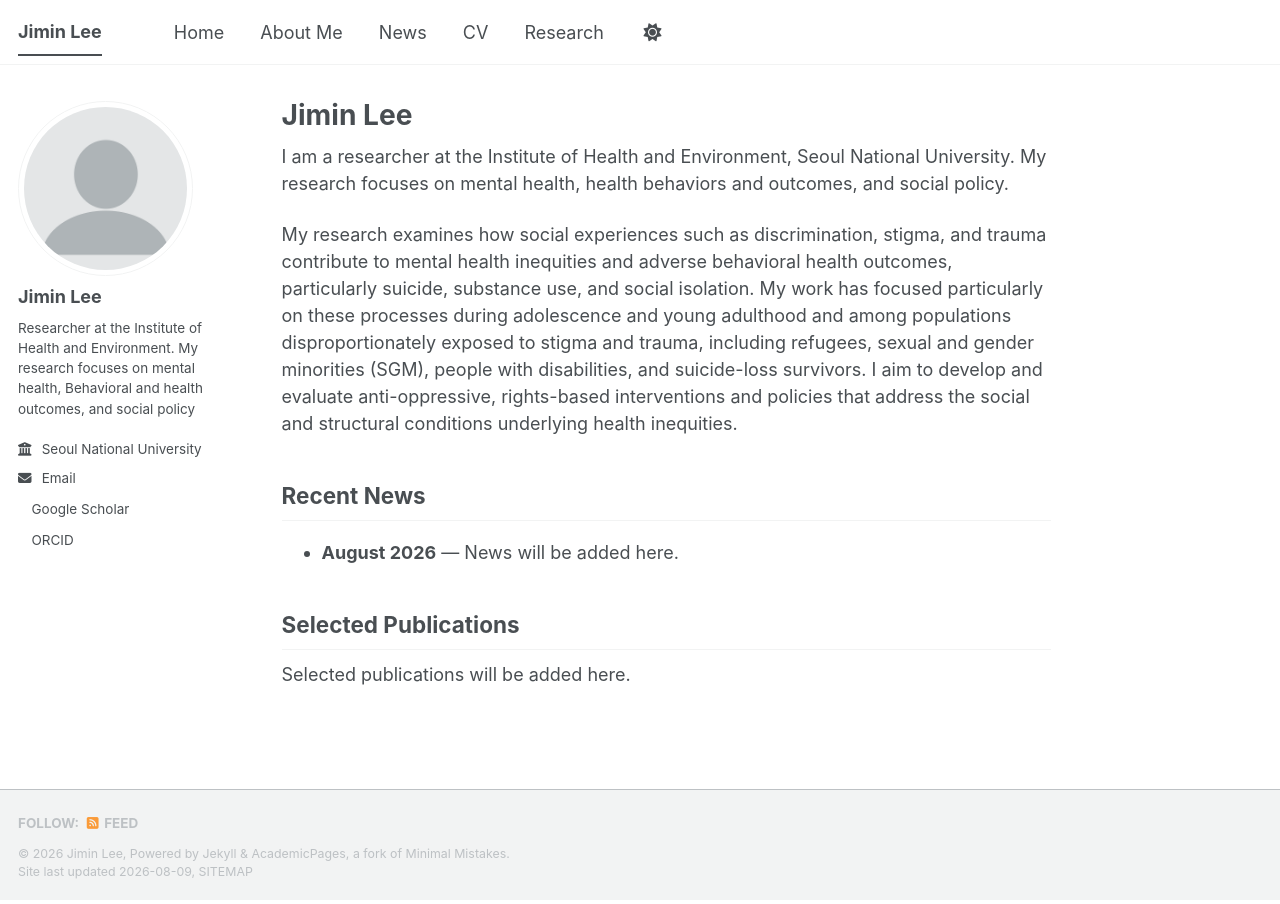
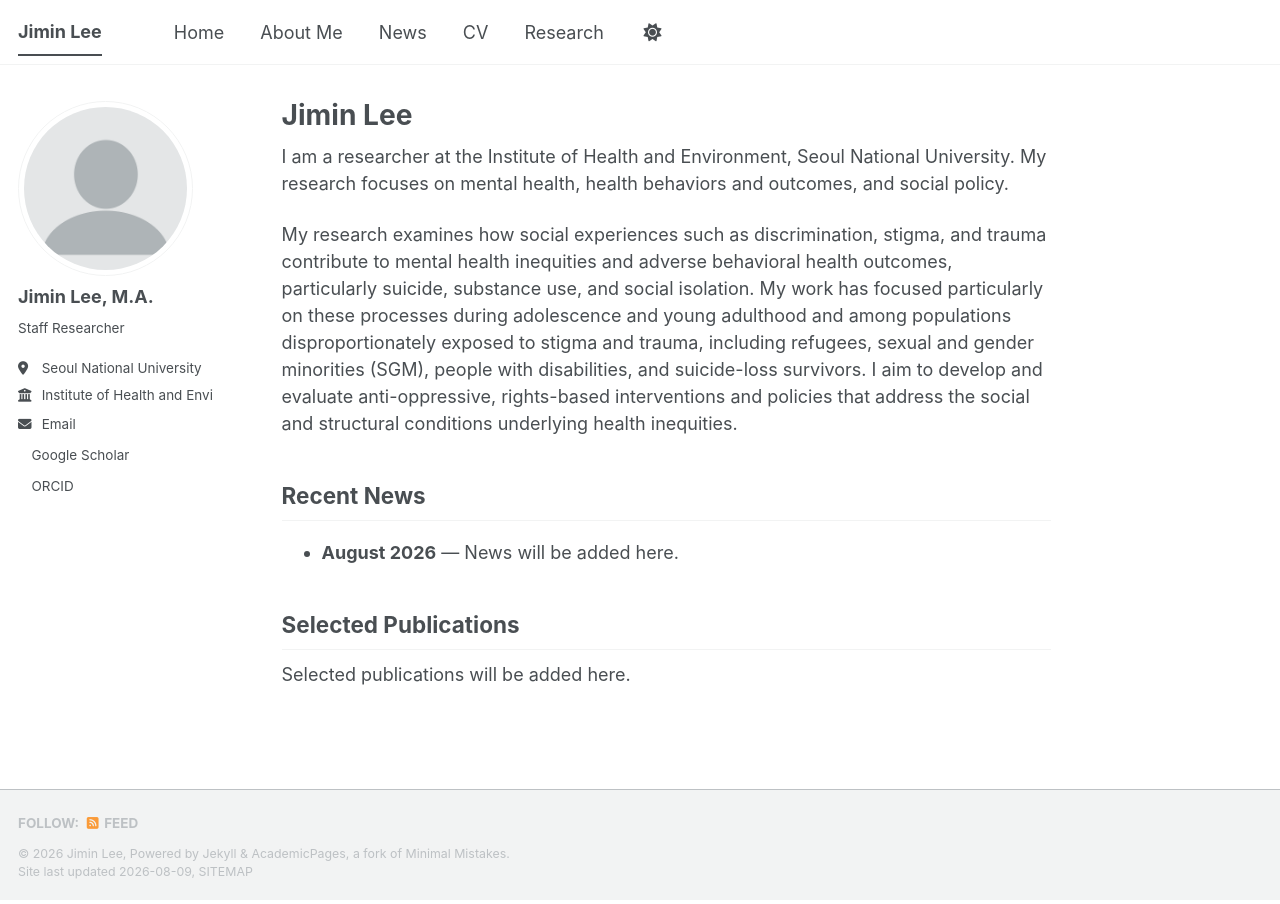
Before and after one commit to jiminlee-research/jiminlee-research.github.io, a Jekyll site: the page built from _pages/about.md, in a window 1280 px wide. Built offline with Jekyll 4.4.1, drawn with Linux system fonts in a browser that asks for light colours; a style sheet for code colours, icons or effects is not loaded.

Commit message:
Update _config.yml

```diff
--- a/_config.yml
+++ b/_config.yml
@@ -24,11 +24,11 @@ repository               : "jiminlee-research.github.io"
 author:
   # Biographic information
   avatar           : "profile.png"
-  name             : "Jimin Lee"
+  name             : "Jimin Lee, M.A."
   pronouns         : # example: "she/her"
-  bio              : "Researcher at the Institute of Health and Environment. My research focuses on mental health, Behavioral and health outcomes, and social policy"
-  location         : # Replace
-  employer         : "Seoul National University"
+  bio              : "Staff Researcher"
+  employer         : "Institute of Health and Environment"
+  location         : "Seoul National University"
   uri              : # URL
   email            : "jiminlee28@snu.ac.kr"
 
```
